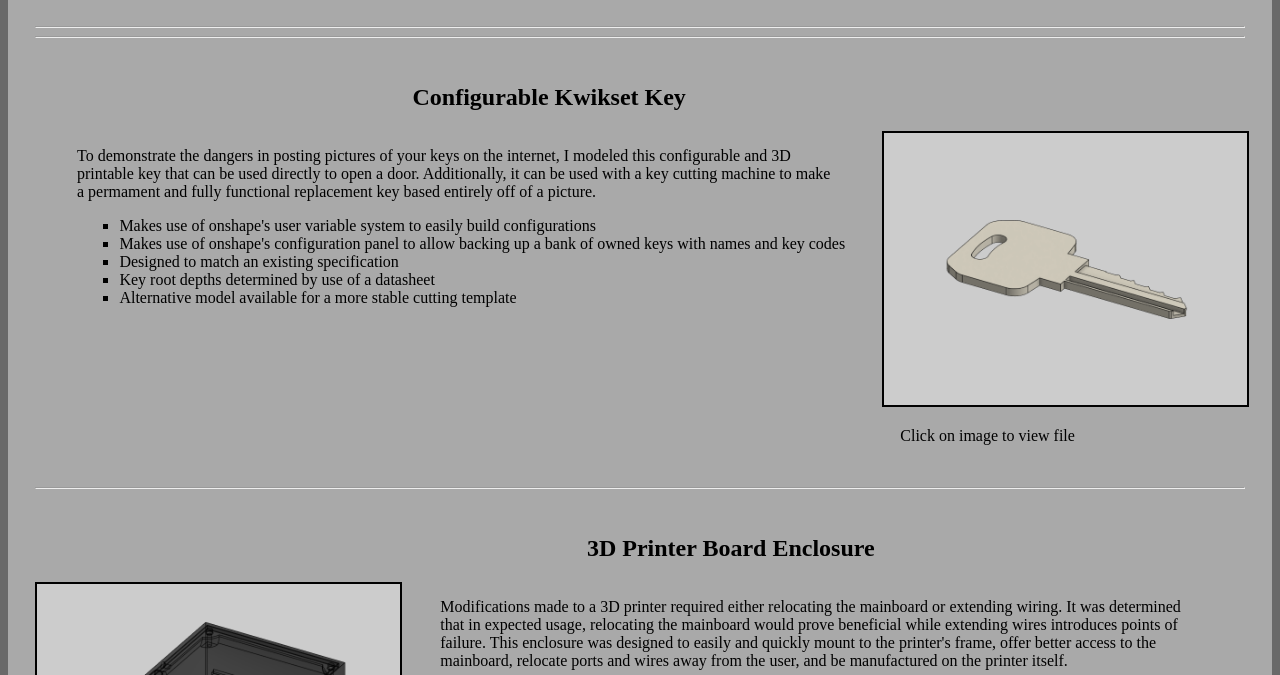
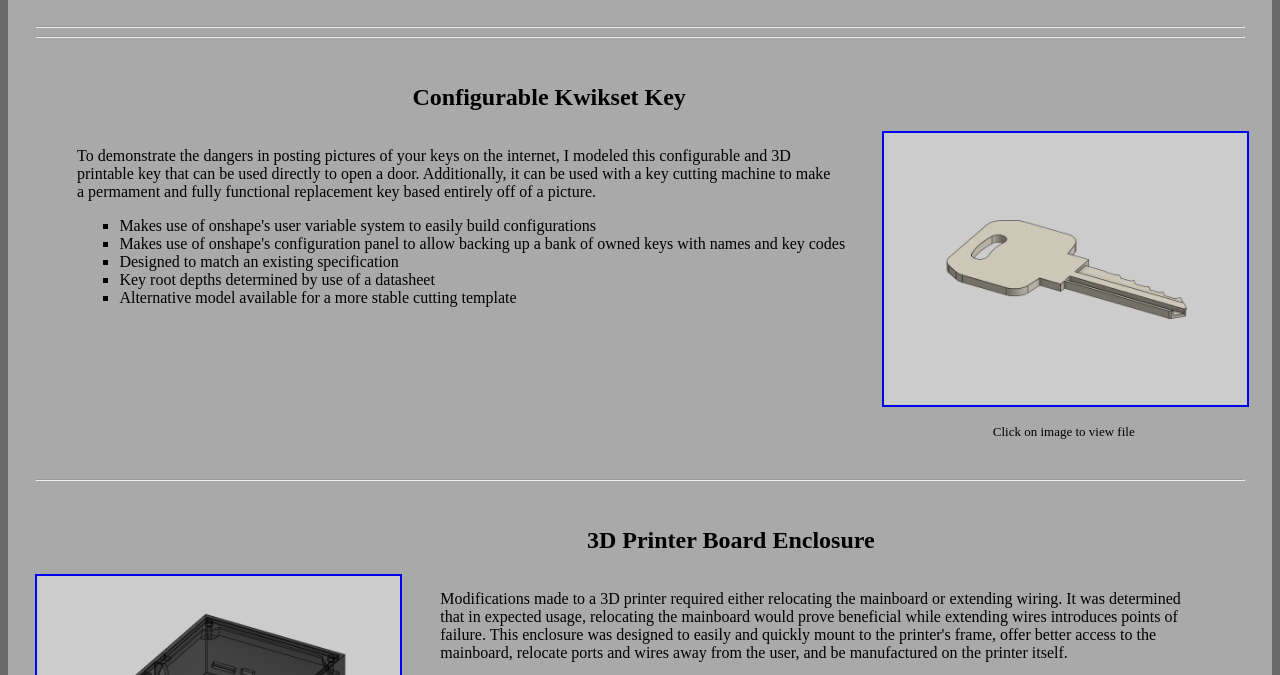
Before and after one commit to ttsgeb/everyturn-portfolio, a plain HTML site: page portfolio.html in a window 1280 px wide. Shown: the part 101-776 px from the top of the page. Drawn offline with Linux system fonts and the light colour scheme.

Commit message:
Update style.css

```diff
--- a/style.css
+++ b/style.css
@@ -24,8 +24,15 @@ p {
   width: 90%;
 }
 
+p.caption {
+  padding: 0;
+  text-align: center;
+  width: 100%;
+  font-size: small;
+}
+
 ul {
-  list-style-type: square;
+  list-style-type:square;
   padding-left: 10%
 }
 
@@ -63,8 +70,8 @@ div.cell-img {
 }
 
 div.cell-img img{
+  background-color: #CCCCCC;
   width: 100%;
   object-fit: contain;
-  border: 2px solid black;
-  background-color: #CCCCCC;
+  border: 2px solid;
 }
```
